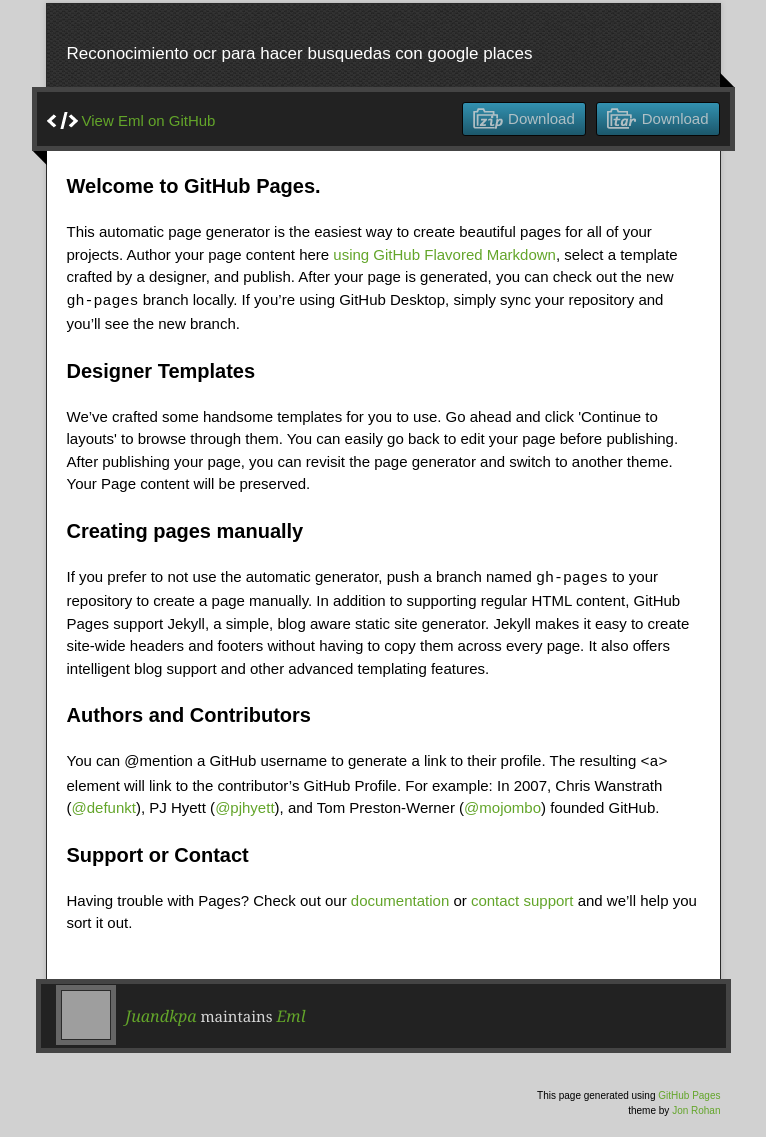
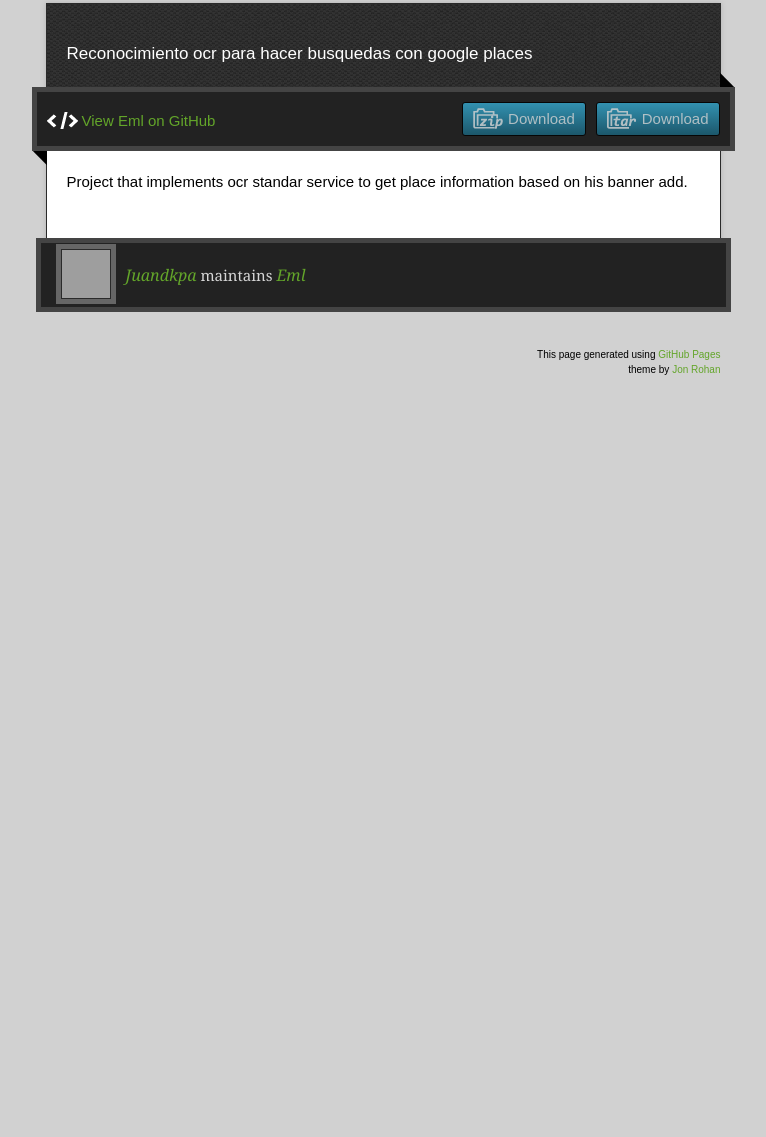
Before and after one commit to Juandkpa/EML, a plain HTML site: page index.html in a window 1280 px wide. Shown: the part 127-1264 px from the top of the page, without its empty margins (257-1023 px from the left). After the commit the page ends 800 px from the top, so only its background shows below. Drawn offline with nearby package versions, Linux system fonts and the light colour scheme; grey boxes are pictures that could not be loaded.

```diff
--- a/index.html
+++ b/index.html
@@ -36,30 +36,7 @@
         <span class="blc"></span><span class="trc"></span>
         </div>
         <article class="markdown-body">
-          <h3>
-<a id="welcome-to-github-pages" class="anchor" href="#welcome-to-github-pages" aria-hidden="true"><span aria-hidden="true" class="octicon octicon-link"></span></a>Welcome to GitHub Pages.</h3>
-
-<p>This automatic page generator is the easiest way to create beautiful pages for all of your projects. Author your page content here <a href="https://guides.github.com/features/mastering-markdown/">using GitHub Flavored Markdown</a>, select a template crafted by a designer, and publish. After your page is generated, you can check out the new <code>gh-pages</code> branch locally. If you’re using GitHub Desktop, simply sync your repository and you’ll see the new branch.</p>
-
-<h3>
-<a id="designer-templates" class="anchor" href="#designer-templates" aria-hidden="true"><span aria-hidden="true" class="octicon octicon-link"></span></a>Designer Templates</h3>
-
-<p>We’ve crafted some handsome templates for you to use. Go ahead and click 'Continue to layouts' to browse through them. You can easily go back to edit your page before publishing. After publishing your page, you can revisit the page generator and switch to another theme. Your Page content will be preserved.</p>
-
-<h3>
-<a id="creating-pages-manually" class="anchor" href="#creating-pages-manually" aria-hidden="true"><span aria-hidden="true" class="octicon octicon-link"></span></a>Creating pages manually</h3>
-
-<p>If you prefer to not use the automatic generator, push a branch named <code>gh-pages</code> to your repository to create a page manually. In addition to supporting regular HTML content, GitHub Pages support Jekyll, a simple, blog aware static site generator. Jekyll makes it easy to create site-wide headers and footers without having to copy them across every page. It also offers intelligent blog support and other advanced templating features.</p>
-
-<h3>
-<a id="authors-and-contributors" class="anchor" href="#authors-and-contributors" aria-hidden="true"><span aria-hidden="true" class="octicon octicon-link"></span></a>Authors and Contributors</h3>
-
-<p>You can @mention a GitHub username to generate a link to their profile. The resulting <code>&lt;a&gt;</code> element will link to the contributor’s GitHub Profile. For example: In 2007, Chris Wanstrath (<a href="https://github.com/defunkt" class="user-mention">@defunkt</a>), PJ Hyett (<a href="https://github.com/pjhyett" class="user-mention">@pjhyett</a>), and Tom Preston-Werner (<a href="https://github.com/mojombo" class="user-mention">@mojombo</a>) founded GitHub.</p>
-
-<h3>
-<a id="support-or-contact" class="anchor" href="#support-or-contact" aria-hidden="true"><span aria-hidden="true" class="octicon octicon-link"></span></a>Support or Contact</h3>
-
-<p>Having trouble with Pages? Check out our <a href="https://help.github.com/pages">documentation</a> or <a href="https://github.com/contact">contact support</a> and we’ll help you sort it out.</p>
+          <p>Project that implements ocr standar service to get place information based on his banner add.</p>
         </article>
       </div>
     </div>
```
Also changed, not shown: params.json (+1 -1 lines).
